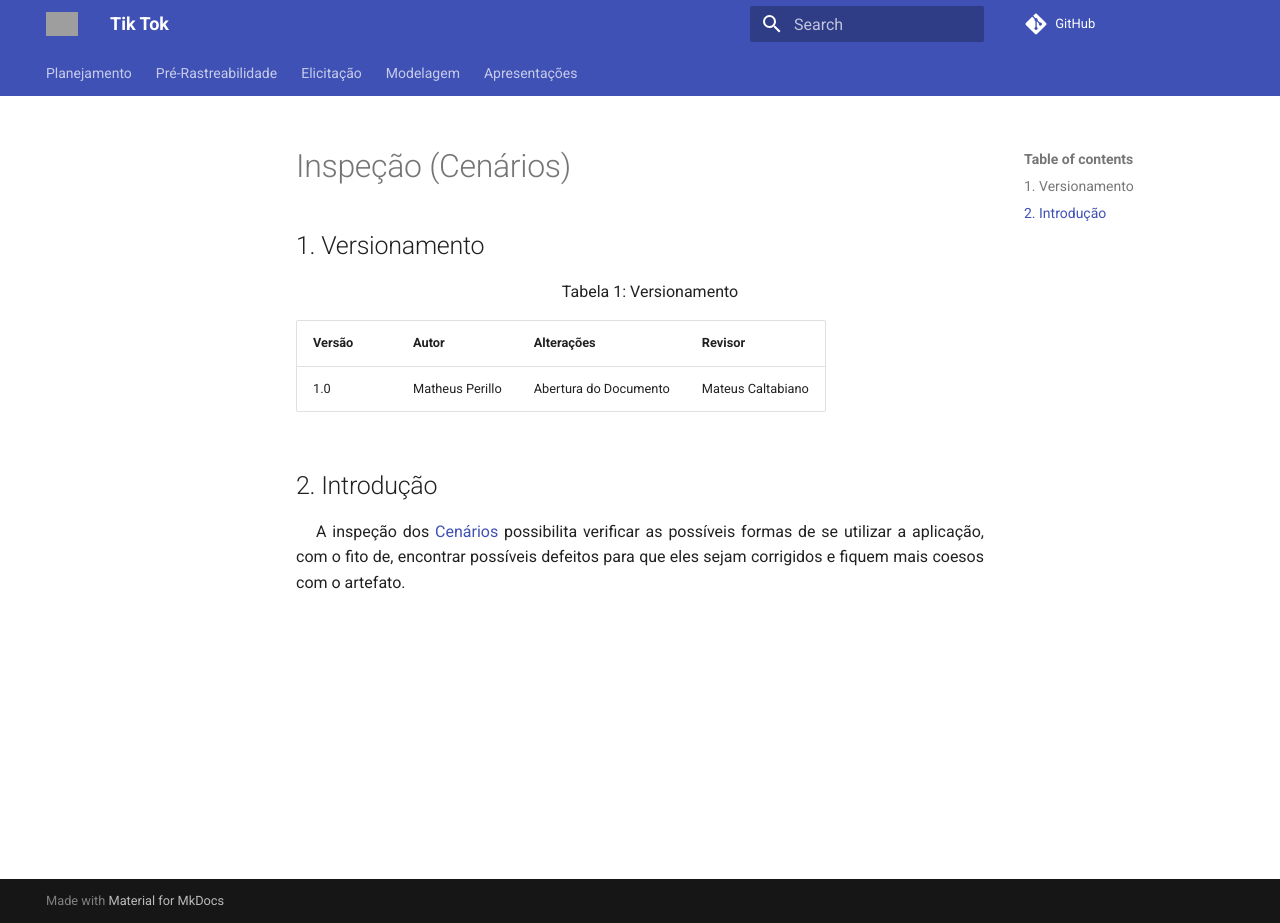
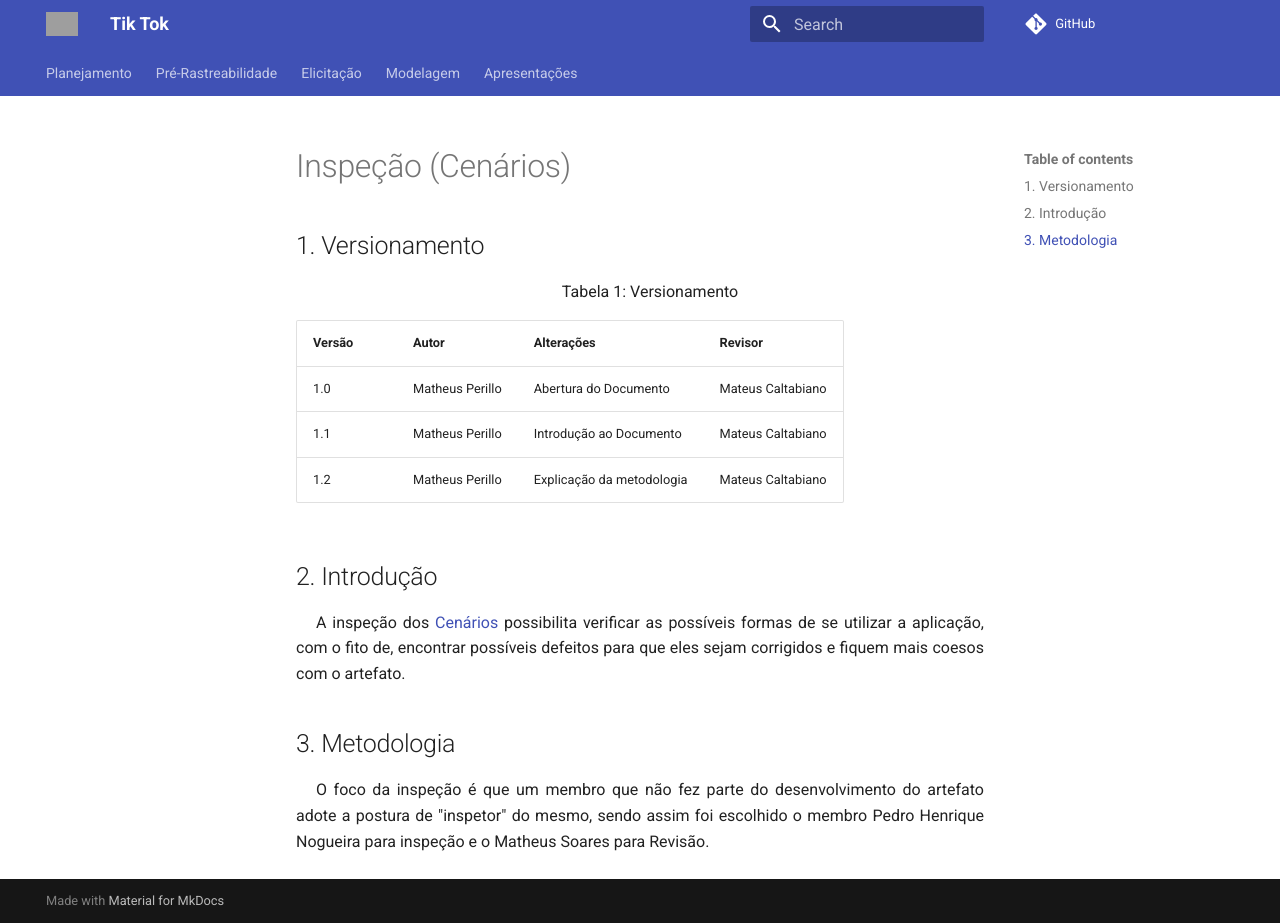
Before and after one commit to Requisitos-de-Software/2022.1-TikTok, an MkDocs documentation site: the page built from docs/Analise/Verificacao/VerificacaoCenarios.md, in a window 1280 px wide and 923 px high. Built offline with MkDocs 1.6.1 and Material for MkDocs 9.7.7, drawn with Linux system fonts in a browser that asks for light colours; comment, search, counter and statistics services are not loaded; grey boxes are pictures that could not be loaded.

Commit message:
#55 - Explicação da metodologia

```diff
--- a/docs/Analise/Verificacao/VerificacaoCenarios.md
+++ b/docs/Analise/Verificacao/VerificacaoCenarios.md
@@ -9,6 +9,8 @@
 | Versão | Autor | Alterações | Revisor    |
 | ------ | ----- | ---------- | --- |
 | 1.0   | Matheus Perillo  | Abertura do Documento |  Mateus Caltabiano   |
+| 1.1   | Matheus Perillo  | Introdução ao Documento |  Mateus Caltabiano   |
+| 1.2   | Matheus Perillo  | Explicação da metodologia |  Mateus Caltabiano   |
 
 <p style="text-indent: 20px; text-align: center"></p>
 
@@ -17,3 +19,7 @@
 <p style="text-indent: 20px; text-align: justify">
  A inspeção dos <a href="https://requisitos-de-software.github.io/2022.1-TikTok/cenarios/">Cenários</a> possibilita verificar as possíveis formas de se utilizar a aplicação, com o fito de, encontrar possíveis defeitos para que eles sejam corrigidos e fiquem mais coesos com o artefato.
  </p>
+
+## 3. Metodologia
+
+<p style="text-indent: 20px; text-align: justify">O foco da inspeção é que um membro que não fez parte do desenvolvimento do artefato adote a postura de "inspetor" do mesmo, sendo assim foi escolhido o membro Pedro Henrique Nogueira para inspeção e o Matheus Soares  para Revisão.</p>
```
